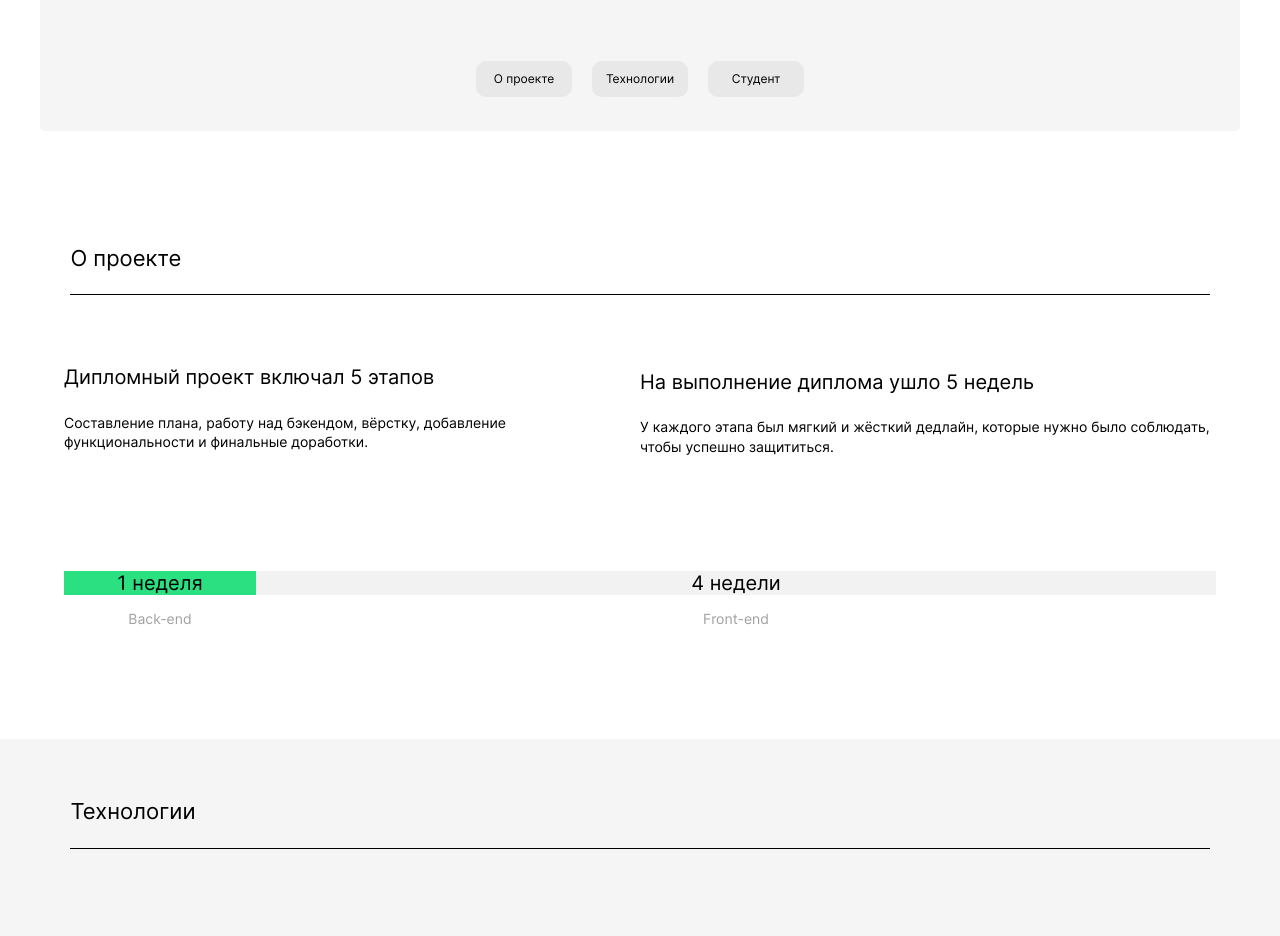
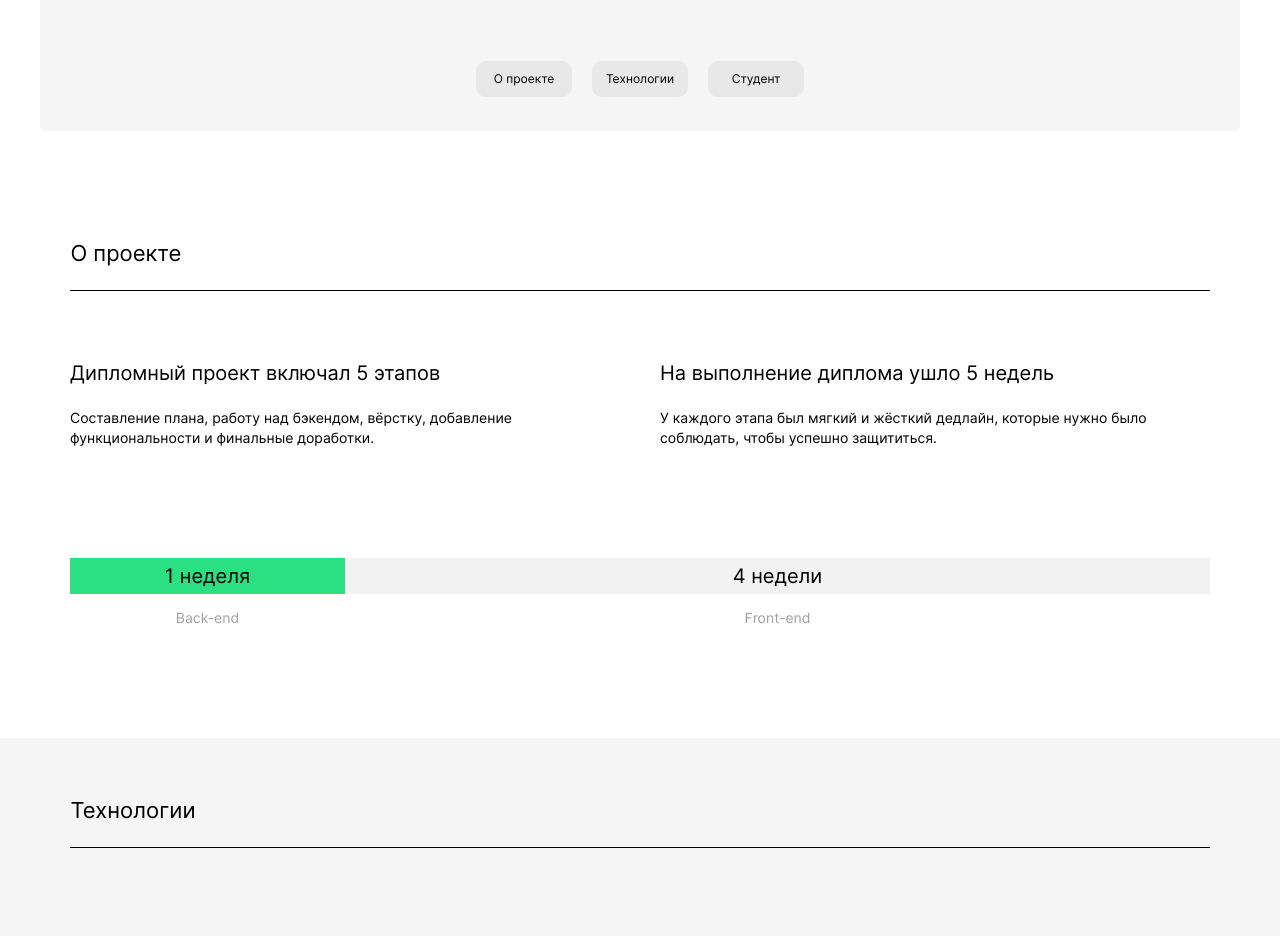
Before and after one commit to interind/movies-explorer-frontend, a React (Create React App) app: page / in a window 1280 px wide. Shown: the part 460-1396 px from the top of the page. Built offline with nearby package versions, Linux system fonts and the light colour scheme.

Commit message:
AboutProject refactor

```diff
--- a/src/components/AboutProject/AboutProject.css
+++ b/src/components/AboutProject/AboutProject.css
@@ -1,82 +1,90 @@
 .AboutProject {
   display: flex;
-  justify-content: center;
-  flex-flow: row wrap;
-  align-items: flex-end;
+  flex-direction: column;
+  align-items: center;
+  width: 100%;
   max-width: 1280px;
-  min-height: 608px;
+}
+.AboutProject__containers {
+  align-self: center;
+  display: grid;
+  grid-template-columns: 1fr 1fr 40px 1fr 1fr;
+  max-width: 1140px;
+  width: 90%;
 }
 .AboutProject__container {
-  display: flex;
-  flex-flow: column nowrap;
-  flex-basis: 45%;
-  margin-bottom: 110px;
+  font-family: 'Inter', Arial, Helvetica, sans-serif;
+  font-weight: 400;
+}
+.AboutProject__container:nth-of-type(1) {
+  grid-column: 1/3;
 }
 .AboutProject__container:nth-of-type(2) {
-  align-self: flex-start;
+  grid-column: 4/6;
+}
+.AboutProject__container:nth-of-type(3) {
+  grid-column: span 1;
 }
 .AboutProject__container:nth-of-type(4) {
-  flex-basis: 15%;
-  text-align: center;
-}
-.AboutProject__container:nth-of-type(5) {
-  flex-basis: 75%;
-  text-align: center;
-}
-.AboutProject__container:last-of-type {
-  align-self: flex-end;
+  grid-column: span 4;
 }
 
 .AboutProject__title {
-  font-family: 'Inter', Arial, Helvetica, sans-serif;
+  display: flex;
+  flex-wrap: wrap;
+  font-family: inherit;
+  font-weight: inherit;
   font-size: 20px;
-  font-weight: 400;
   line-height: 1.21;
   margin-bottom: 23px;
   margin-top: 0;
 }
+.AboutProject__title_theme_green {
+
+  justify-content: center;
+  align-items: center;
+  background-color: #2BE080;
+}
+.AboutProject__title_theme_gray {
+  justify-content: center;
+  align-items: center;
+  background-color: #F2F2F2;
+}
+.AboutProject__title_theme_gray, .AboutProject__title_theme_green {
+  min-height: 36px;
+  margin-bottom: 14px;
+}
 
 .AboutProject__subtitle {
-  font-family: 'Inter', Arial, Helvetica, sans-serif;
+  display: flex;
+  font-family: inherit;
+  font-weight: inherit;
   font-size: 14px;
   line-height: 1.42;
   margin: 0;
-  font-weight: 400;
-}
-
-.AboutProject__title_theme_green {
-  background-color: #2BE080;
-  flex-grow: 1;
-  margin-bottom: 14px;
-}
-.AboutProject__title_theme_gray {
-  background-color: #F2F2F2;
-  margin-bottom: 14px;
-  flex-grow: 5;
+  margin-bottom: 110px;
 }
 .AboutProject__subtitle_theme_gray {
-  font-size: 14px;
+  justify-content: center;
+  align-items: center;
   color: #A0A0A0;
-;
-}
-
-
-.AboutProject__container_size_m {
-  justify-content: center;
-  text-align: center;
-  flex-basis: 20%;
-  max-width: 228px;
-  margin-right: 0;
-}
-.AboutProject__container_size_x {
-  justify-content: center;
-  flex-basis: 80%;
-  text-align: center;
-  max-width: 912px;
 }
 
 @media screen and (max-width: 770px) {
-
+  .AboutProject__containers {
+    grid-template-columns: 1fr 1fr 30px 1fr 1fr;
+  }
+  .AboutProject__container {
+  }
+  .AboutProject__title {
+    margin-bottom: 22px;
+  }
+  .AboutProject__subtitle {
+    margin-bottom: 93px;
+  }
+  .AboutProject__subtitle_theme_gray{
+    margin-bottom: 90px;
+  }
 }
 @media screen and (max-width: 470px) {
 
--- a/src/components/AboutProject/AboutProject.js
+++ b/src/components/AboutProject/AboutProject.js
@@ -31,6 +31,7 @@ function AboutProject() {
   return (
     <section className='AboutProject' id={'about-project'}>
       <HeaderBar modifier={aboutProject} />
+      <div className='AboutProject__containers'>
         { dataInfo.map((info) => <div key={cryptoKeys(info.title)} className='AboutProject__container'>
             <h3 className='AboutProject__title'>{info.title}</h3>
             <p className='AboutProject__subtitle'>{info.description}</p>
@@ -39,6 +40,7 @@ function AboutProject() {
             <h3 className={`AboutProject__title AboutProject__title_theme_${info.title.includes('1') ? 'green' : 'gray'}`}>{info.title}</h3>
             <p className='AboutProject__subtitle AboutProject__subtitle_theme_gray'>{info.description}</p>
         </div>)}
+      </div>
     </section>
   );
 }
```
Lines whose indentation alone changed are shown as unchanged.
